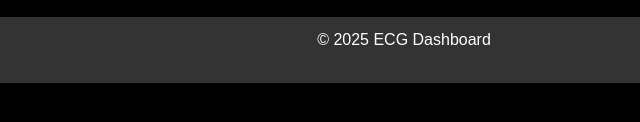
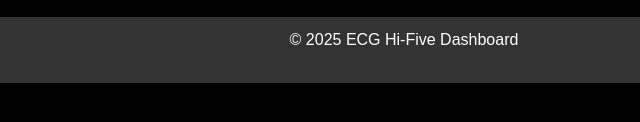
Before and after one commit to MohAli92/Hi-Five_Final, a website: page frontend/contact.html in a window 1280 px wide. Shown: the part 448-570 px from the top of the page, 236-876 px from the left. Drawn offline with Linux system fonts and the light colour scheme.

Commit message:
Update contact.html

```diff
--- a/frontend/contact.html
+++ b/frontend/contact.html
@@ -60,7 +60,7 @@
         </section>
     </main>
     <footer>
-        <p>&copy; 2025 ECG Dashboard</p>
+        <p>&copy; 2025 ECG Hi-Five Dashboard</p>
     </footer>
 </body>
 </html>
```
